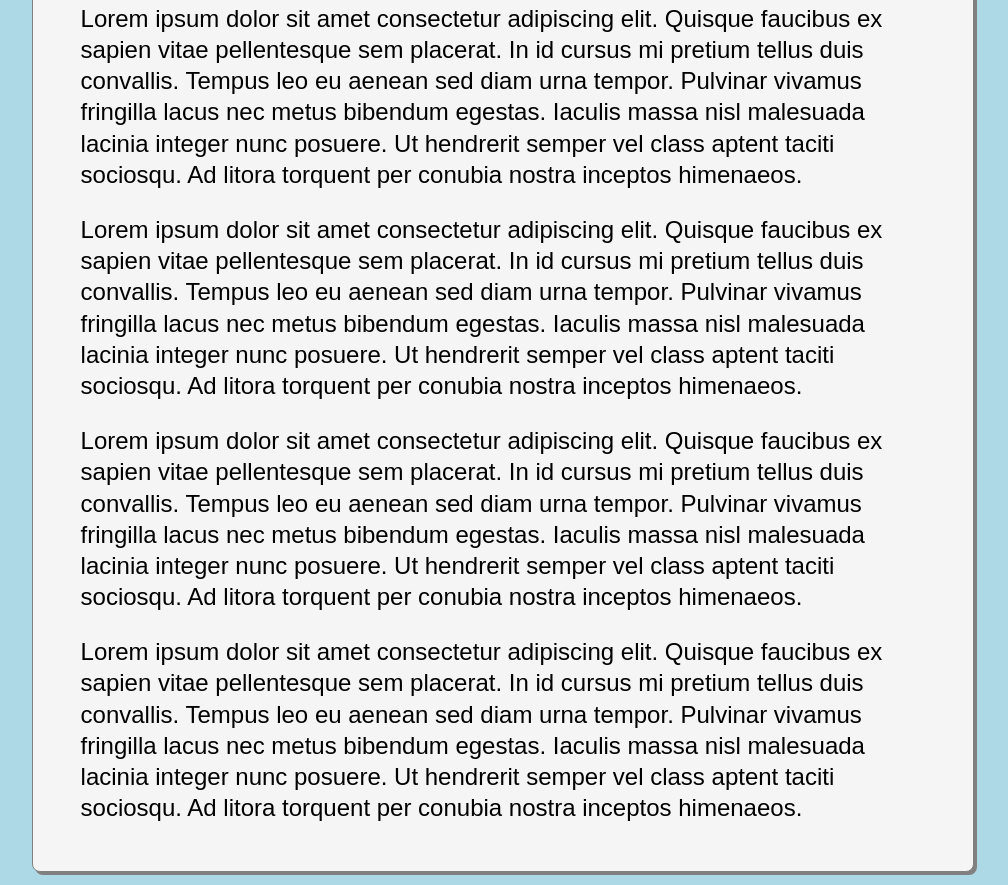
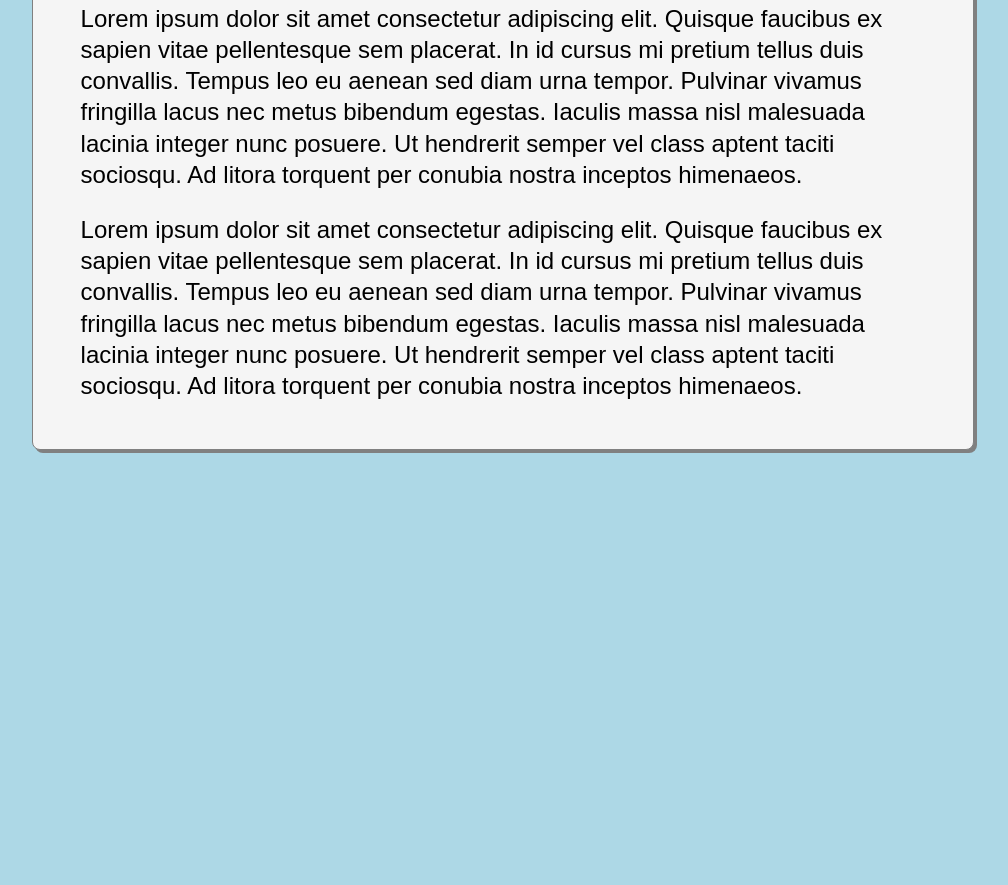
Before and after one commit to marcreed25/mobile-first, a plain HTML site: page web/index.html in a window 1280 px wide. Shown: the part 444-1329 px from the top of the page, without its empty margins (137-1145 px from the left). After the commit the page ends 907 px from the top, so only its background shows below. Drawn offline with Linux system fonts and the light colour scheme.

Commit message:
Remove some of the excessive filler text

```diff
--- a/web/index.html
+++ b/web/index.html
@@ -34,12 +34,6 @@
             <p>
                 Lorem ipsum dolor sit amet consectetur adipiscing elit. Quisque faucibus ex sapien vitae pellentesque sem placerat. In id cursus mi pretium tellus duis convallis. Tempus leo eu aenean sed diam urna tempor. Pulvinar vivamus fringilla lacus nec metus bibendum egestas. Iaculis massa nisl malesuada lacinia integer nunc posuere. Ut hendrerit semper vel class aptent taciti sociosqu. Ad litora torquent per conubia nostra inceptos himenaeos.
             </p>
-            <p>
-                Lorem ipsum dolor sit amet consectetur adipiscing elit. Quisque faucibus ex sapien vitae pellentesque sem placerat. In id cursus mi pretium tellus duis convallis. Tempus leo eu aenean sed diam urna tempor. Pulvinar vivamus fringilla lacus nec metus bibendum egestas. Iaculis massa nisl malesuada lacinia integer nunc posuere. Ut hendrerit semper vel class aptent taciti sociosqu. Ad litora torquent per conubia nostra inceptos himenaeos.
-            </p>
-            <p>
-                Lorem ipsum dolor sit amet consectetur adipiscing elit. Quisque faucibus ex sapien vitae pellentesque sem placerat. In id cursus mi pretium tellus duis convallis. Tempus leo eu aenean sed diam urna tempor. Pulvinar vivamus fringilla lacus nec metus bibendum egestas. Iaculis massa nisl malesuada lacinia integer nunc posuere. Ut hendrerit semper vel class aptent taciti sociosqu. Ad litora torquent per conubia nostra inceptos himenaeos.
-            </p>
         </article>
     </div>
 </body>
```
